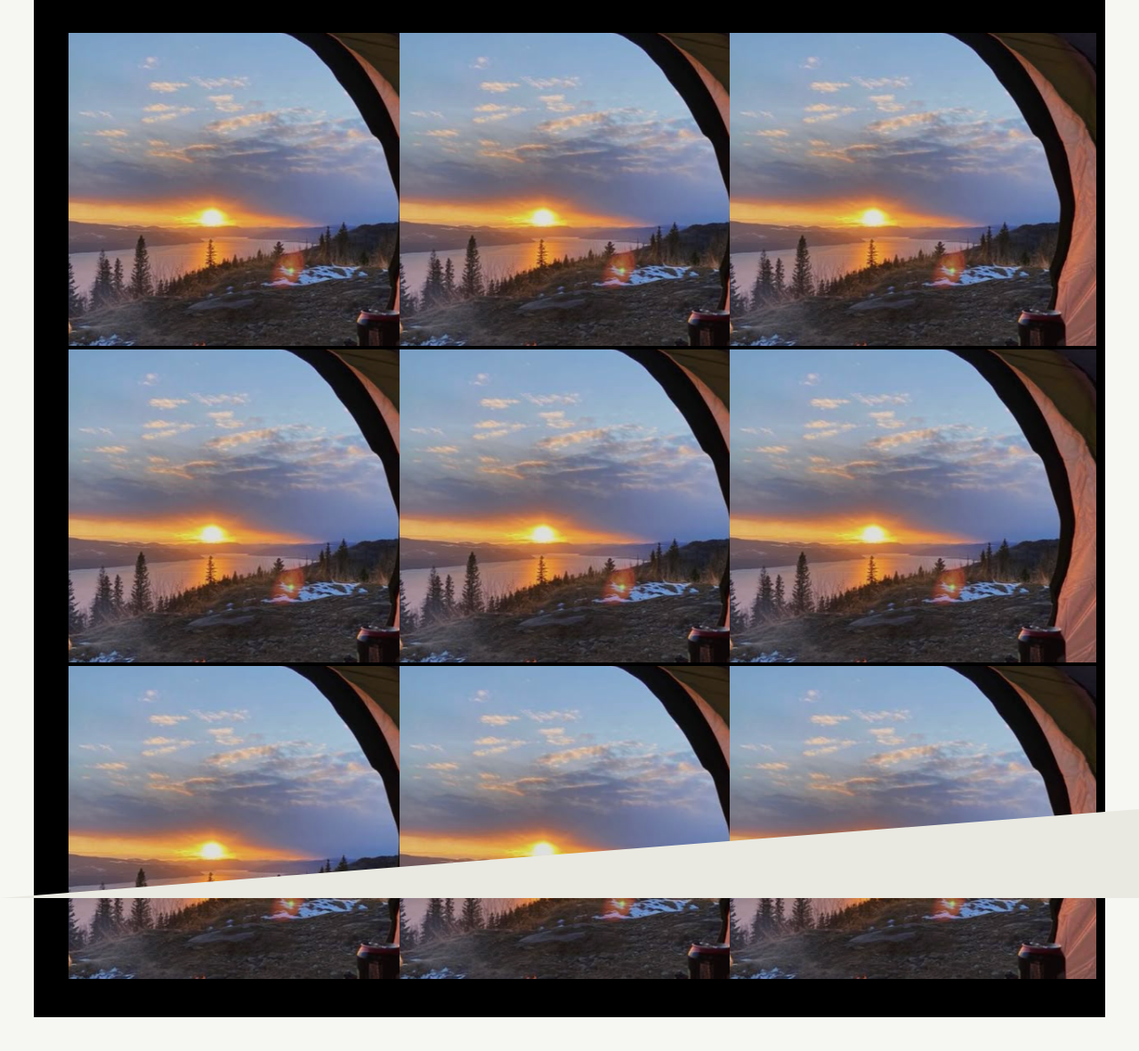
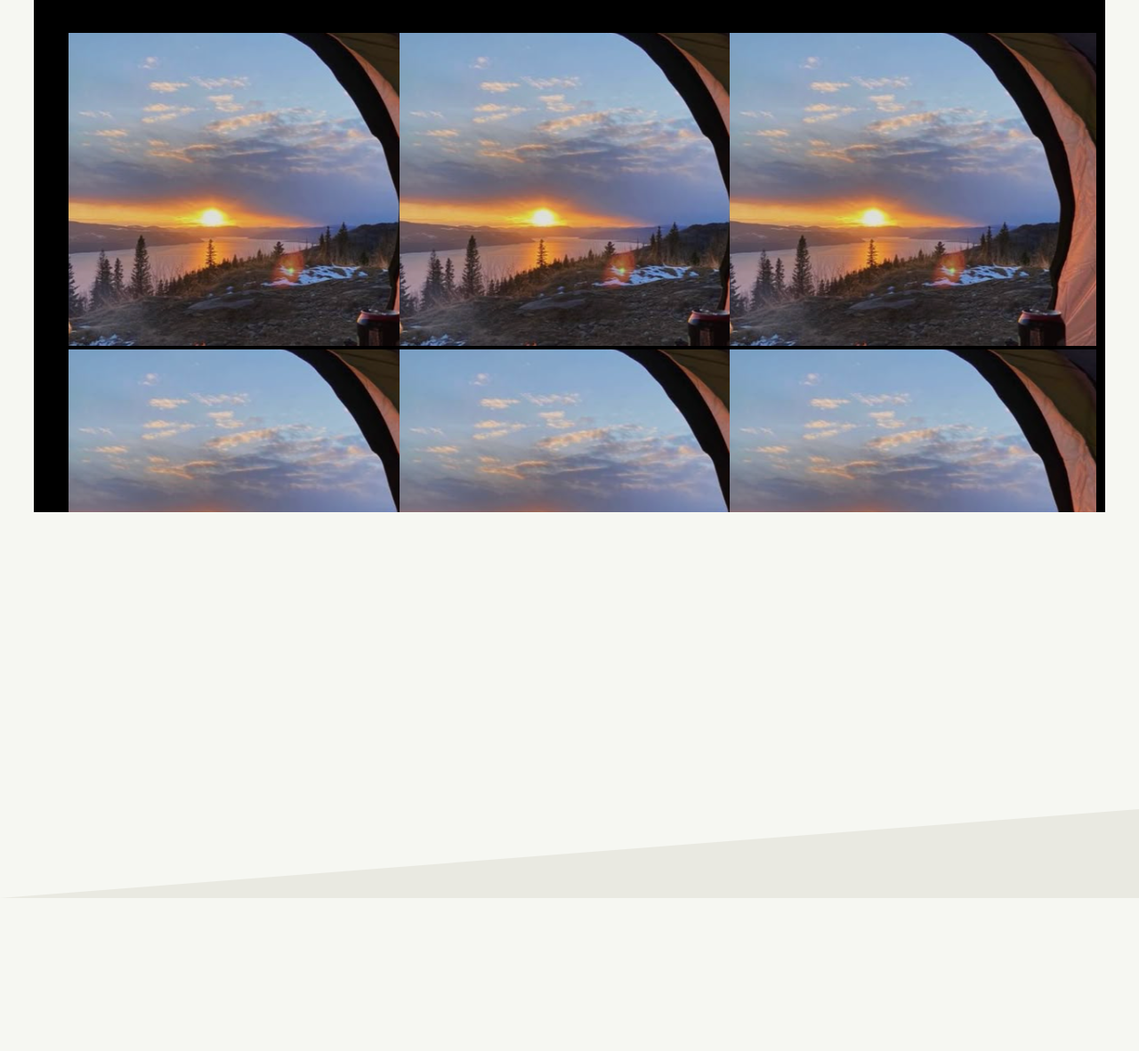
Before and after one commit to Spotlas/Spotlas, a PHP site: page /pages/profile/profile.html in a window 1280 px wide. Shown: the part 358-1540 px from the top of the page at 89% size. After the commit the page ends 1368 px from the top, so only its background shows below. Run offline with PHP 8.4, Linux system fonts and the light colour scheme.

Commit message:
profile seite bilder scrollbar

```diff
--- a/project/htdocs/assets/css/profile.css
+++ b/project/htdocs/assets/css/profile.css
@@ -114,13 +114,13 @@ p.active::after {
   padding: 3%;
   margin: 3%;
   position: relative;
-  bottom: 90%;
+  bottom: 10%;
   text-align: center;
-  display: flex;
-  overflow: hidden;
-  overflow-y: scroll;
   display: grid;
   grid-template-columns: 33% 33% 33%;
+  overflow-y: scroll;
+  max-height: 500px;
+
 }
 
 #div.img {
```
